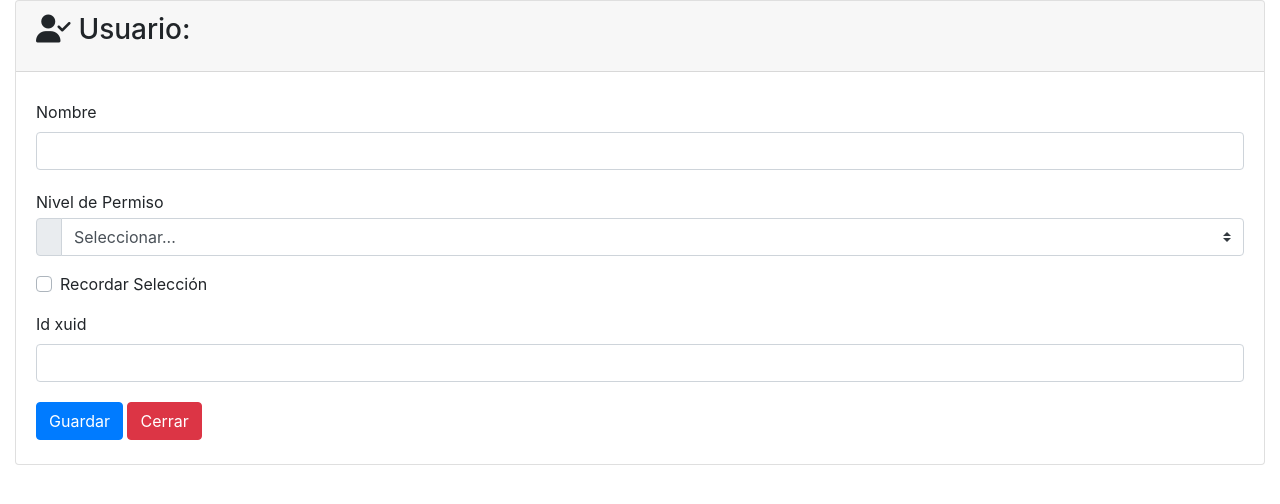
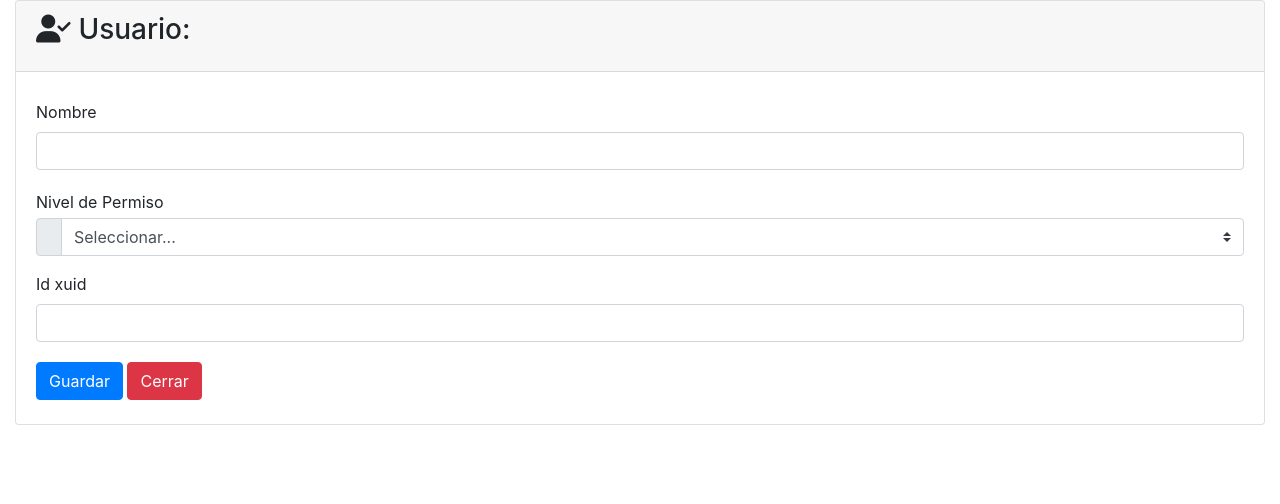
Before and after one commit to digiraldo/Minecraft-BE-Server-Panel-Admin-Web, a PHP site: page /panel/usuarios/agregar.php in a window 1280 px wide. Shown: the top 504 px of the page. Run offline with PHP 8.4, Linux system fonts and the light colour scheme; some libraries are stand-ins or nearby versions.

```diff
--- a/panel/usuarios/_formulario.php
+++ b/panel/usuarios/_formulario.php
@@ -7,13 +7,13 @@
             <div class="card-body">
             <form action="" method="POST" role="form">
                 <legend></legend>
-                        <div class="form-group">
+                <div class="form-group">
                         <label for="my-input">Nombre</label>
                         <input id="my-input" value="<?php echo $usuarioN['name'] ?>" class="form-control" type="text" name="name">
-                        </div>
+                </div>
 
                         <label class="my-1 mr-2" for="inlineFormCustomSelectPref">Nivel de Permiso</label>
-                        <div class="input-group mb-3">
+                    <div class="input-group mb-3">
                         <div class="input-group-prepend">
                             <label class="input-group-text" for="inputGroupSelect01"><b> <?php echo $usuarioN['permission'] ?></b></label>
                         </div>
@@ -23,14 +23,8 @@
                             <option value="member">Miembro</option>
                             <option value="operator">Operador</option>
                         </select>
-                        </div>
-
-
-                      <div class="custom-control custom-checkbox my-1 mr-sm-2">
-                        <input type="checkbox" class="custom-control-input" id="customControlInline">
-                        <label class="custom-control-label" for="customControlInline">Recordar Selección</label>
-                      </div>
-                    </form>
+                    </div>
+            </form>
 
                     <div class="form-group">
                         <label for="my-input">Id xuid</label>
--- a/panel/usuarios/editar.php
+++ b/panel/usuarios/editar.php
@@ -34,7 +34,7 @@ $usuarioN = obtenerUsuarioPorName($usuarioName);
   <div class="container-fluid">
 <div class="card">
     <div class="card-body">
-        <h5 class="card-title"><i class="fas fa-user-edit"></i> Editar Usuario: <b><?php echo $usuarioN['name'] ?></b></h5>
+        <h5 class="card-title"><i class="fas fa-user-edit"></i> Usuario: <b><?php echo $usuarioN['name'] ?></b></h5>
         <div class="section">
         <table id="tablaUsuarios" class="table table-striped table-bordered" style="width:100%">
         <tbody>
```
Also changed, not shown: 2 other files.
